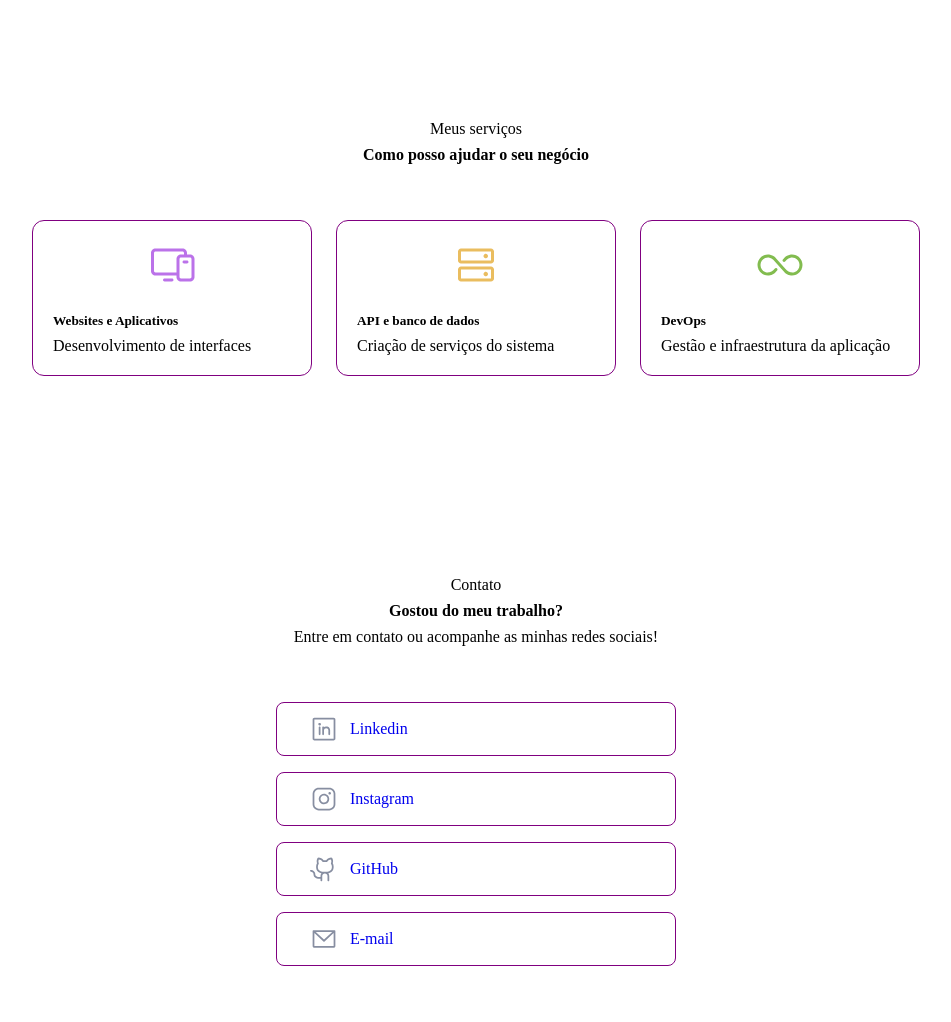
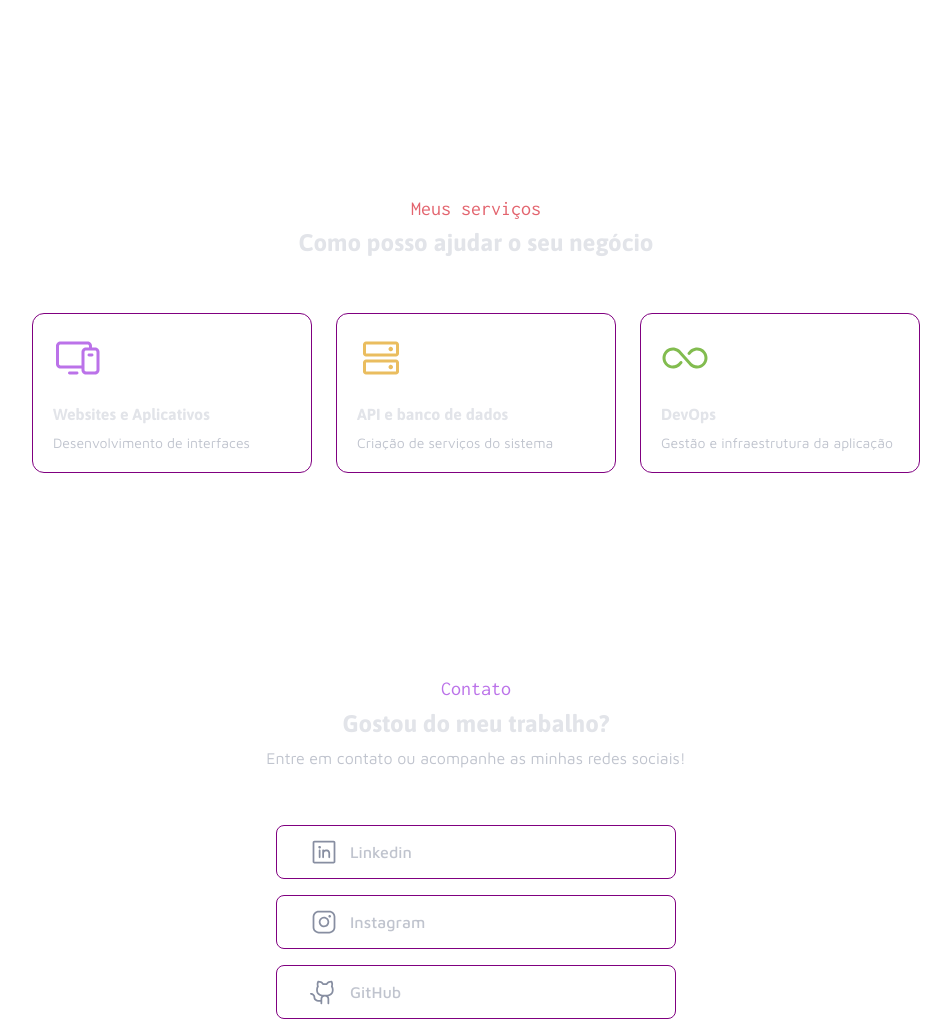
Before and after one commit to jessebenevenuto/fullstack-challenge-portfolio, a plain HTML site: page index.html in a window 1280 px wide. Shown: the part 1510-2532 px from the top of the page, without its empty margins (164-1115 px from the left). Drawn offline with Linux system fonts and the light colour scheme.

Commit message:
add font style

```diff
--- a/index.html
+++ b/index.html
@@ -1,9 +1,14 @@
 <!DOCTYPE html>
 <html lang="pt-br">
 <head>
+    <link rel="preconnect" href="https://fonts.googleapis.com">
+    <link rel="preconnect" href="https://fonts.gstatic.com" crossorigin>
+
     <meta charset="UTF-8">
     <meta name="viewport" content="width=device-width, initial-scale=1.0">
-    <title>Document</title>
+    <title>Portfolio</title>
+
+    <link href="https://fonts.googleapis.com/css2?family=Asap:ital,wght@0,100..900;1,100..900&family=Inconsolata:wght@200..900&family=Maven+Pro:wght@400..900&display=swap" rel="stylesheet">
 
     <link rel="stylesheet" href="./style.css">
 </head>
@@ -244,7 +249,7 @@
 
                 <h4>Gostou do meu trabalho? </h4>
 
-                <p>Entre em contato ou acompanhe as minhas redes sociais!</p>
+                <p class="paragraph-contact">Entre em contato ou acompanhe as minhas redes sociais!</p>
 
                 <div class="social">
                     <ul>
--- a/style.css
+++ b/style.css
@@ -8,11 +8,15 @@
     font-size: 62.5%;
 
     --base-gray-300: hsl(224, 12%, 18%);
+    --base-gray-400: hsl(224, 12%, 58%);
     --base-gray-500: hsl(223, 13%, 78%);
     --base-gray-600: hsl(223, 14%, 90%);
+    --main-red: hsl(355, 69%, 64%);
+    --main-purple: hsl(277, 73%, 68%);
 }
 
 body {
+    font-family: 'Maven Pro', sans-serif;
     font-size: 1.6rem;
     text-align: center;
 }
@@ -28,6 +32,13 @@ body {
     justify-content: center;
 
     position: relative;
+}
+
+.image-wrapper img:first-child {
+    border: 2px solid var(--main-red);
+    border-radius: 50%;
+
+    padding: .4rem;
 }
 
 header {
@@ -49,14 +60,34 @@ header > div img:nth-child(2) {
     margin-top: 5.6rem;
 }
 
+.text-wrapper p:first-child {
+    font-family: 'Inconsolata', sans-serif;
+    font-size: 2rem;
+    line-height: 120%;
+    color: var(--base-gray-500);
+}
+
+.text-wrapper > p span {
+    color: var(--main-red);
+}
+
 .text-wrapper h1 {
     margin-top: .8rem;
+
+    font-family: 'Asap', sans-serif;
+    font-size: 5.6rem;
+    line-height: 120%;
+    color: var(--base-gray-600);
 }
 
 .text-wrapper p:last-child {
     width: 68rem;
 
     margin: 2rem auto 0;
+
+    font-size: 1.4rem;
+    line-height: 140%;
+    color: var(--base-gray-400);
 }
 
 .techs ul {
@@ -116,6 +147,24 @@ section > div {
     gap: 2.4rem;
 }
 
+#jobs span,
+#services span,
+#contact span {
+    font-family: 'Inconsolata';
+    font-size: 2rem;
+    line-height: 120%;
+    color: var(--main-red);
+}
+
+#jobs h4,
+#services h4,
+#contact {
+    font-family: 'Asap', sans-serif;
+    font-size: 2.4rem;
+    line-height: 120%;
+    color: var(--base-gray-600);
+}
+
 .job {
     /* background: var(--base-gray-300); */
     border: 1px solid purple;
@@ -131,20 +180,29 @@ section > div {
 }
 
 .job h5,
-.job p {
+.service h5 {
     text-align: start;
+
+    font-family: 'Asap';
+    font-size: 1.6rem;
+    line-height: 120%;
+
+    color: var(--base-gray-600);
+}
+
+.job p,
+.service p {
+    text-align: start;
+
+    margin-top: .8rem;
+
+    font-size: 1.4rem;
+    line-height: 140%;
+    color: var(--base-gray-500);
 }
 
 .job h5 {
     margin-top: 2.4rem;
-
-    color: var(--base-gray-600);
-}
-
-.job p {
-    margin-top: .8rem;
-
-    color: var(--base-gray-500);
 }
 
 .services {
@@ -152,6 +210,8 @@ section > div {
     grid-template-columns: repeat(3, 28rem);
     justify-content: center;
     gap: 2.4rem;
+
+    text-align: start;
 }
 
 .service {
@@ -160,17 +220,23 @@ section > div {
     border-radius: 1.2rem;
 }
 
-.service h5,
-.service p {
-    text-align: start;
-}
-
 .service h5 {
     margin-top: 2rem;
 }
 
 .service p {
     margin-top: .8rem;
+}
+
+#contact span {
+    color: var(--main-purple);
+}
+
+.paragraph-contact {
+    font-family: 'Maven Pro', sans-serif;
+    font-size: 1.6rem;
+    line-height: 140%;
+    color: var(--base-gray-500);
 }
 
 .social ul li {
@@ -199,5 +265,12 @@ section > div {
 
 .social ul a p {
     width: 28rem;
+
     text-align: start;
+
+    font-family: 'Maven Pro', sans-serif;
+    font-size: 1.6rem;
+    font-weight: 500;
+    line-height: 140%;
+    color: var(--base-gray-500);
 }
```
